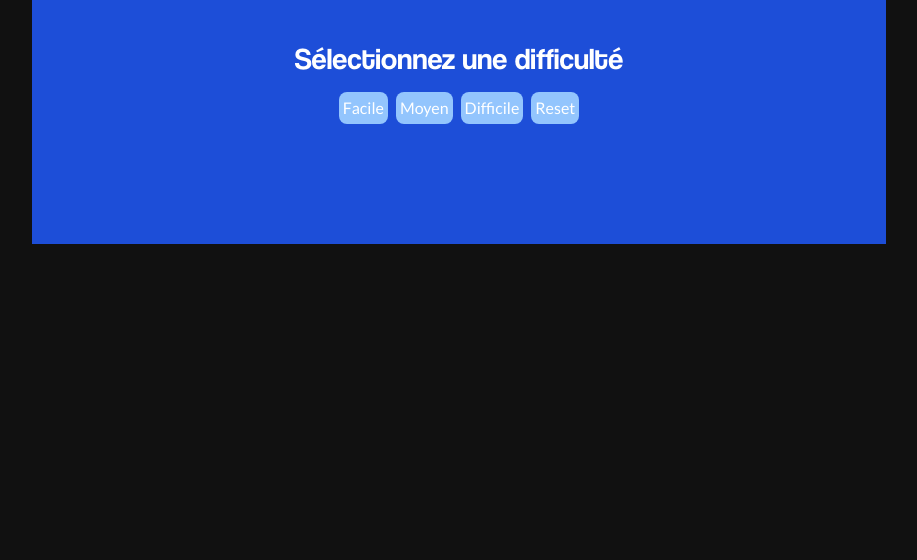
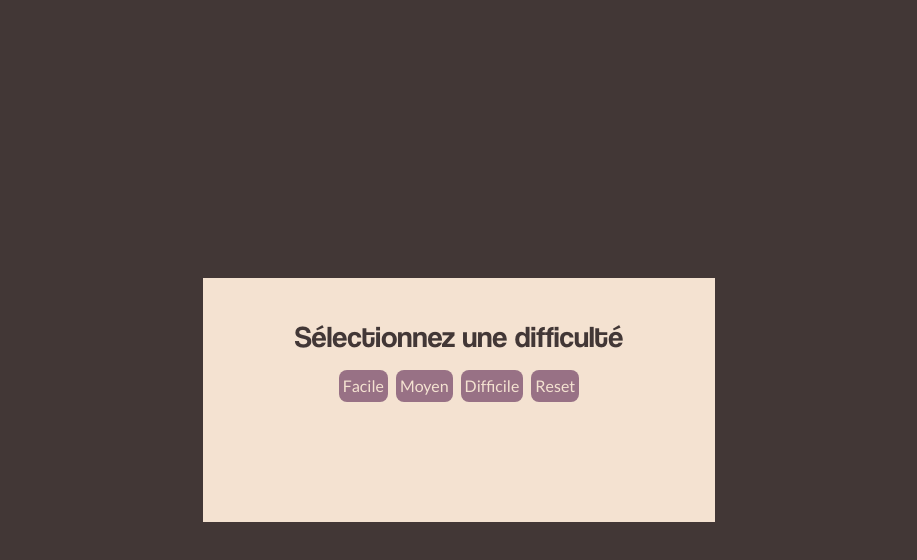
Before and after one commit to PolitSolelh/juste-prix, a website: page index.html in a window 1280 px wide. Shown: the whole page, without its empty margins (181-1098 px from the left). Drawn offline with Linux system fonts and the light colour scheme; files whose address does not match are found by name.

Commit message:
changed colors

```diff
--- a/css/input.css
+++ b/css/input.css
@@ -20,10 +20,16 @@
 
 body{
     display: flex;
-    background-color: #111;
+    background-color: #423736;
     color: #fff;
     margin: 0px;
     align-items: center;
     justify-content: center;
-    font-family: 'Lato', sans serif;
+    font-family: 'Lato', sans-serif;
 }
+
+html, body {
+    width: 100%;
+    height: 100%;
+    overflow: hidden;
+}
--- a/index.html
+++ b/index.html
@@ -8,16 +8,16 @@
     <link href="./css/main.css" rel="stylesheet">
 </head>
 <body>
-    <main class="flex flex-col align-center items-center w-2/3 h-1/2 bg-blue-700 pt-10 pb-10">
+    <main class="flex flex-col align-center items-center w-128 bg-white pt-10 pb-10 text-black">
         <div id="difficulty" class="text-3xl text-center font-coolvetica">Sélectionnez une difficulté</div>
 
         <section class="flex flex-row justify-evenly p-3">
-            <button id="easy" onclick="choixDifficulte(50)" style="display:flex" class="bg-blue-300 hover:bg-blue-500 disabled:hover:bg-blue-300 rounded-lg p-1 m-1">Facile</button>
-            <button id="normal" onclick="choixDifficulte(100)" style="display:flex" class="bg-blue-300 hover:bg-blue-500 disabled:hover:bg-blue-300 rounded-lg p-1 m-1">Moyen</button>
-            <button id="hard" onclick="choixDifficulte(1000)" style="display:flex" class="bg-blue-300 hover:bg-blue-500 disabled:hover:bg-blue-300 rounded-lg p-1 m-1">Difficile</button>
-            <button onclick="reset()" style="display:flex" class="bg-blue-300 hover:bg-blue-500 disabled:hover:bg-blue-300 rounded-lg p-1 m-1">Reset</button>
-            <input id="guess" type="number" style="display:none" class="flex bg-blue-300 hover:bg-blue-500 disabled:hover:bg-blue-300 rounded-lg p-1 m-1"></input>
-            <button id="send" onclick="humanGuess()" style="display:none" class="flex bg-blue-300 hover:bg-blue-500 disabled:hover:bg-blue-300 rounded-lg p-1 m-1">Envoyer</button>
+            <button id="easy" onclick="choixDifficulte(50)" style="display:flex" class="bg-purple rounded-lg p-1 m-1 text-white">Facile</button>
+            <button id="normal" onclick="choixDifficulte(100)" style="display:flex" class="bg-purple rounded-lg p-1 m-1 text-white">Moyen</button>
+            <button id="hard" onclick="choixDifficulte(1000)" style="display:flex" class="bg-purple rounded-lg p-1 m-1 text-white">Difficile</button>
+            <input id="guess" type="number" style="display:none" class="flex bg-purple rounded-lg p-1 m-1 text-white"></input>
+            <button id="send" onclick="humanGuess()" style="display:none" class="flex bg-purple rounded-lg p-1 m-1 text-white">Envoyer</button>
+            <button onclick="reset()" style="display:flex" class="bg-purple rounded-lg p-1 m-1 text-white">Reset</button>
         </section>
 
         <section class="h-16">
--- a/tailwind.config.js
+++ b/tailwind.config.js
@@ -8,6 +8,16 @@ module.exports = {
       fontFamily: {
         'coolvetica': ['Coolvetica']
     },
+      colors: {
+        'black': '#423736',
+        'purple': '#987185',
+        'salmon': '#d6aa9f',
+        'yellowish': '#e9d5b7',
+        'white': '#f4e2d1',
+      },
+      width: {
+        '128' : '32rem',
+      }
   },
   },
   plugins: [],
```
Also changed, not shown: css/main.css.
